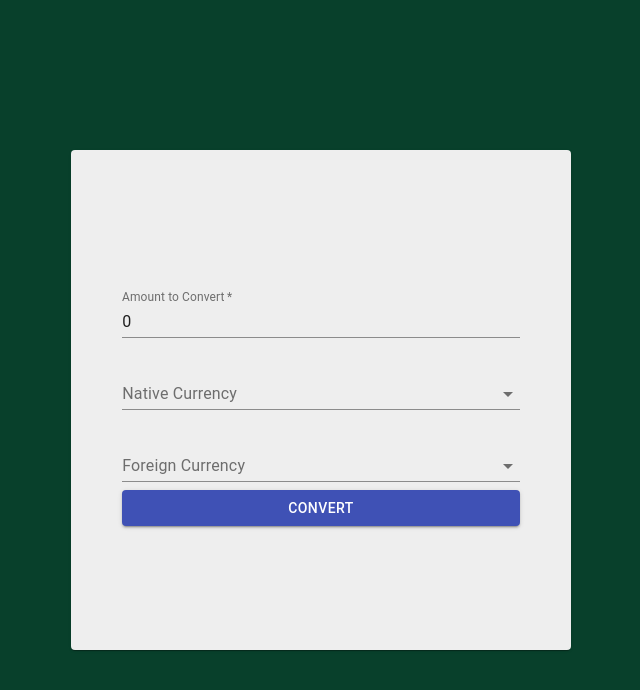
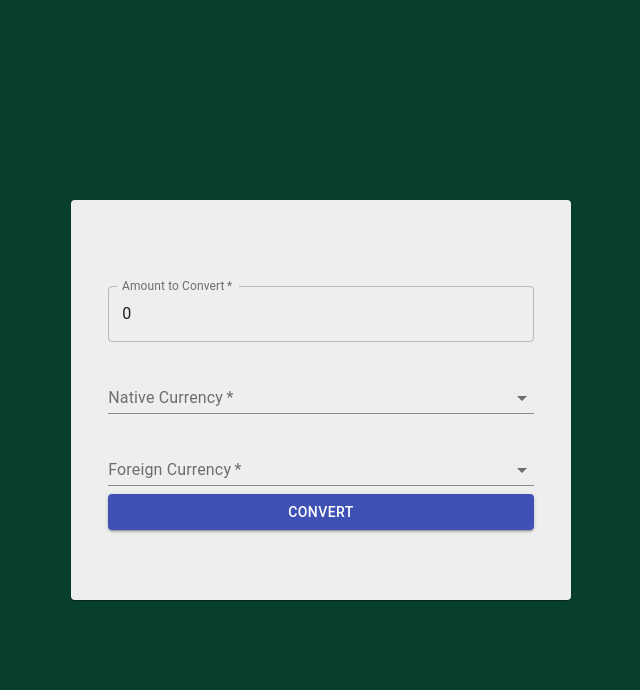
Before and after one commit to kcarrel/currency_converter, a React (Create React App) app: page / in a window 1280 px wide. Shown: the top 690 px of the page, without its empty margins (319-959 px from the left). Built offline with nearby package versions, Linux system fonts and the light colour scheme.

Commit message:
fix form label required, update function name to be consistent with operation, utilize useEffect to set a convertedAmount

```diff
--- a/src/App.js
+++ b/src/App.js
@@ -1,4 +1,4 @@
-import React, {useState} from 'react';
+import React, {useEffect, useState} from 'react';
 import ConvertForm from './components/ConvertForm'
 import './App.css';
 
@@ -11,40 +11,34 @@ function App() {
   const [amount, setAmount] = useState(0);
   const [nativeCurrency, setNativeCurrency] = useState('');
   const [foreignCurrency, setForeignCurrency] = useState('');
+  const [rate, setRate] = useState(0);
   const [convertedAmount, setConvertedAmount] = useState(0);
 
 
-  const convertAmount = async () => {
-    console.log({amount})
-    console.log({nativeCurrency})
-    console.log({foreignCurrency})
+  const getRate = e => {
+    e.preventDefault()
     const BASE_URL = `https://api.exchangeratesapi.io/latest?base=${nativeCurrency}`
     fetch(BASE_URL, {
       method: "GET",
     })
-      .then(res => (res.json())
-      .then(res => {
-        var rates = res.rates
+      .then(res => res.json())
+      .then(json => {
+        var rates = json.rates;
         for (var i in rates)  {
           if (i === foreignCurrency) {
-            var exchangeRate = rates[i];
-            var convertAmount = amount/exchangeRate;
-            setConvertedAmount(convertAmount);
-            console.log(convertedAmount);
+            setRate(rates[i]);
           }
         }
       })
       .catch(err => {
         console.log(err);
       })
-    );
+  }
 
-    // var exchangeRate = 0;
-
-    // setConvertedAmount(amount/= exchangeRate);
-
-    if(!amount || !nativeCurrency || !foreignCurrency) return
-  }
+  useEffect(() => {
+    var converted = amount*rate
+    setConvertedAmount(converted)
+  }, [rate])
 
 
   return (
@@ -56,7 +50,7 @@ function App() {
         setAmount={setAmount}
         setNativeCurrency={setNativeCurrency}
         setForeignCurrency={setForeignCurrency}
-        convertAmount={convertAmount}
+        getRate={getRate}
       />
     </div>
   );
--- a/src/components/ConvertForm.js
+++ b/src/components/ConvertForm.js
@@ -8,7 +8,7 @@ const useStyles = makeStyles(theme => ({
   },
   paper: {
       width: 500,
-      height: 500,
+      height: 400,
       display: 'flex',
       alignItems: 'center',
       justifyContent: 'center',
@@ -45,17 +45,17 @@ function ConvertForm(props) {
               fullWidth
               label="Amount to Convert"
               type="number"
+              variant="outlined"
               onChange={e => props.setAmount(e.target.value)}
               value={props.amount}
             />
-            <FormControl fullWidth margin="normal">
+            <FormControl required fullWidth margin="normal">
               <InputLabel id="nativeCurrency">Native Currency</InputLabel>
               <Select
-                required
-                fullWidth
+                autoWidth
                 name='nativeCurrency'
                 labelId="nativeCurrency"
-                type="text"
+                id="native-currency-select"
                 onChange={e => props.setNativeCurrency(e.target.value)}
                 value={props.nativeCurrency}
               >
@@ -64,12 +64,13 @@ function ConvertForm(props) {
                 ))}
               </Select>
             </FormControl>
-            <FormControl fullWidth margin="normal">
-              <InputLabel id="foreignCurrency">Foreign Currency</InputLabel>
+            <FormControl required fullWidth margin="normal">
+              <InputLabel id="foreignCurrency"> Foreign Currency</InputLabel>
               <Select
+                autoWidth
                 name='foreignCurrency'
                 labelId="foreignCurrency"
-                type="text"
+                id="foreign-currency-select"
                 onChange={e => props.setForeignCurrency(e.target.value)}
                 value={props.foreignCurrency}
               >
@@ -81,7 +82,7 @@ function ConvertForm(props) {
             <Button
               fullWidth
               margin="normal"
-              onClick={props.convertAmount}
+              onClick={props.getRate}
               color="primary"
               variant="contained">
               Convert
```
